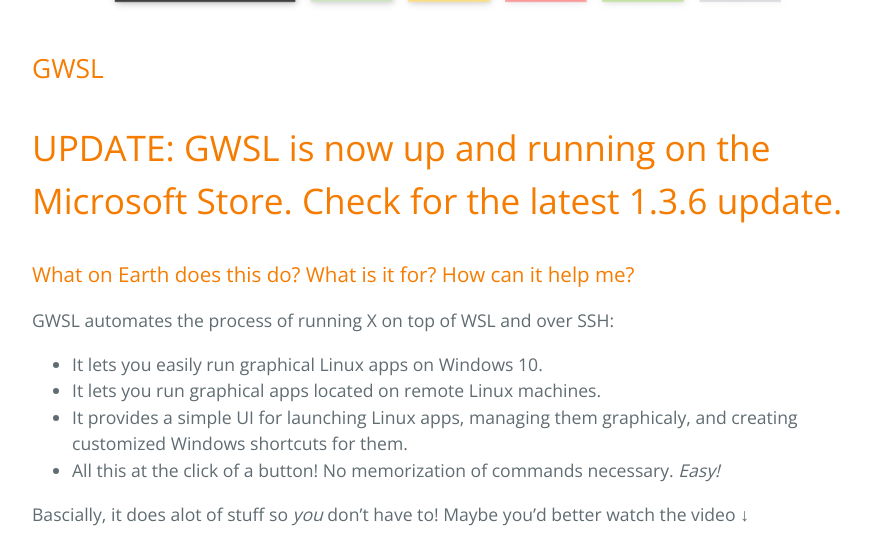
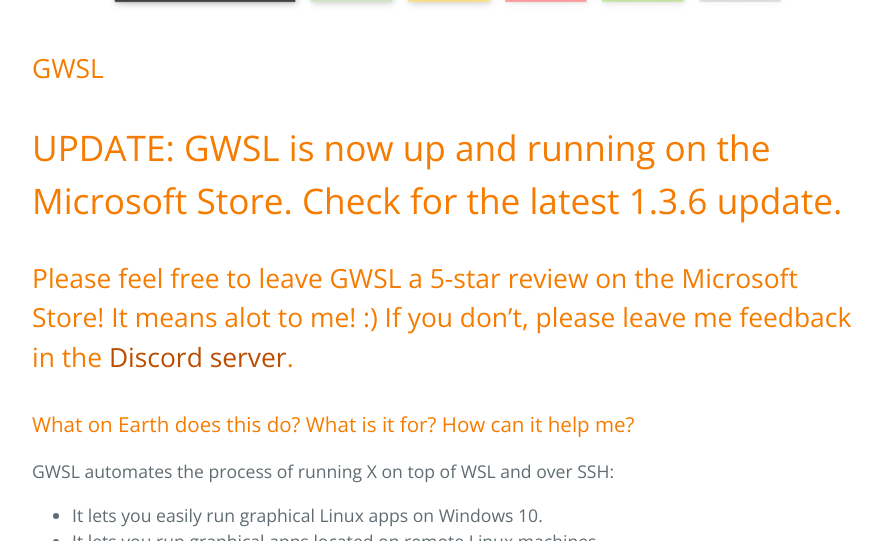
Before and after one commit to Opticos/gwsl, a Jekyll site: the page built from index.md, in a window 1280 px wide and 900 px high, scrolled down 556 px, cut to the strip 0-541 px from the top of the window. Shown: the whole strip, without its empty margins (192-1074 px from the left). Built offline with Jekyll 4.4.1, drawn with Linux system fonts in a browser that asks for light colours; the repository's description, which GitHub fills in, is left out.

Commit message:
Update index.md

```diff
--- a/index.md
+++ b/index.md
@@ -9,6 +9,8 @@ title: GWSL
 ## GWSL
 
 # UPDATE: GWSL is now up and running on the Microsoft Store. Check for the latest 1.3.6 update.
+
+## Please feel free to leave GWSL a 5-star review on the Microsoft Store! It means alot to me! :) If you don't, please leave me feedback in the [Discord server](https://opticos.github.io/gwsl/help.html).
 
 ### What on Earth does this do? What is it for? How can it help me?
 
```
